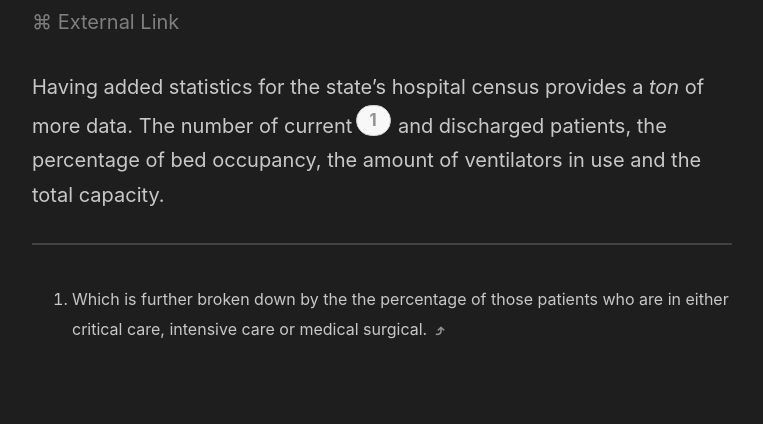
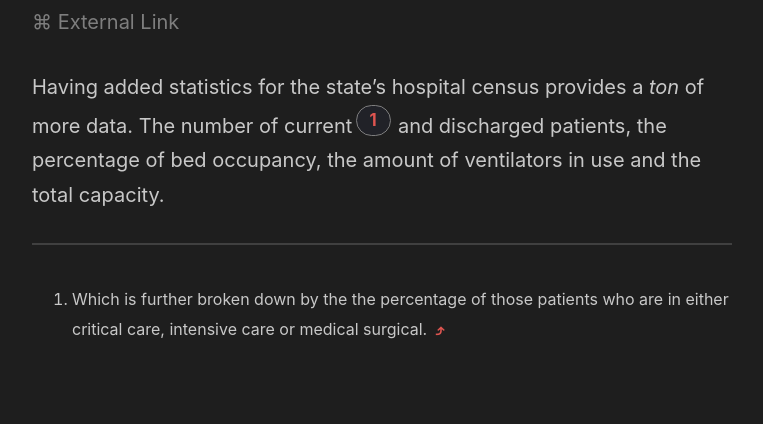
Before and after one commit to wertercatt/tooters, a Jekyll site: the page built from _posts/2020-04-09-new-jersey-added-hospital-census-data-to-the-covid-19-dashboard.md, in a window 1280 px wide. Shown: the part 300-724 px from the top of the page, without its empty margins (258-1021 px from the left). Built offline with Jekyll 4.4.1, drawn with Linux system fonts in a browser that asks for light colours.

Commit message:
Update _type.scss

```diff
--- a/_sass/_type.scss
+++ b/_sass/_type.scss
@@ -147,16 +147,16 @@ a[href^="#fn:"] {
   min-width: 35px;
   margin: 0 0.1em 0 0.2em;
   text-align: center;
-  color: $color;
-  background-color: rgba(33, 34, 40, 1);
-  border: 1.5px solid $accent;
+  color: $accent;
+  background-color: $code-inline-bg;
+  border: 1.5px solid #7e7e7e;
   border-radius: 1em;
   vertical-align: middle;
 
   @media (prefers-color-scheme: light) {
-  color: $light-scheme-color;
-  background-color: #F8F8F8;
-  border: 1.5px solid #d2d2d2;
+  color: $light-scheme-accent;
+  background-color: $code-inline-bg;
+  border: 1.5px solid #7e7e7e;
     }
 }
 
@@ -175,22 +175,22 @@ a[href^="#fnref:"] {
 
 :target {
 	padding: 6px;
-  border: solid 1px $accent;
-  background-color: rgba(33, 34, 40, 1);
+  border: solid 1px #7e7e7e;
+  background-color: $code-inline-bg;
 
   @media (prefers-color-scheme: light) {
-  border: solid 1.5px #d2d2d2;
-  background-color: #F8F8F8;
+  border: solid 1.5px #7e7e7e;
+  background-color: $code-inline-bg;
     }
   }
 }
 
 .reversefootnote {
  text-decoration: none;
- color: $color;
+ color: $accent;
 
  @media (prefers-color-scheme: light) {
- color: $light-scheme-color;
+ color: $light-scheme-accent;
    }
 }
 
@@ -201,4 +201,5 @@ a[href^="#fnref:"] {
 .lead {
   font-size: 1.25rem;
   font-weight: 300;
+  color: $accent;
 }
```
